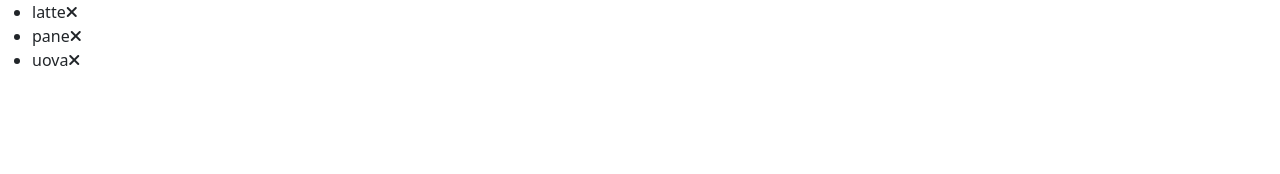
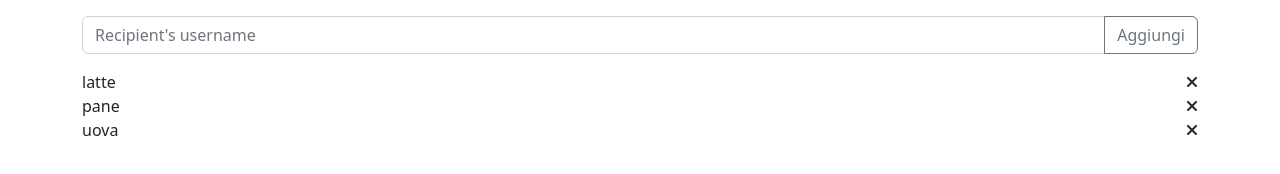
Before and after one commit to FrancescoPepi/vue-todolist, a plain HTML site: page index.html in a window 1280 px wide. Drawn offline with nearby package versions, Linux system fonts and the light colour scheme.

Commit message:
feat milestone 3

```diff
--- a/css/style.css
+++ b/css/style.css
@@ -1,3 +1,8 @@
 .barrato {
   text-decoration: line-through;
 }
+
+.canc {
+  display: flex;
+  justify-content: space-between;
+}
--- a/index.html
+++ b/index.html
@@ -44,14 +44,35 @@
     />
   </head>
   <body>
-    <div id="app">
-      <ul>
+    <div class="container" id="app">
+      <div class="input-group my-3">
+        <input
+          type="text"
+          class="form-control"
+          placeholder="Recipient's username"
+          aria-label="Recipient's username"
+          aria-describedby="button-addon2"
+          v-model="newTodo"
+        />
+        <button
+          class="btn btn-outline-secondary"
+          type="button"
+          id="button-addon2"
+          @click="pushNew()"
+        >
+          Aggiungi
+        </button>
+      </div>
+      <ul class="p-0">
         <li
           v-for="(element,index) in todoList"
           :class="(element.done)?'barrato':''"
+          class="canc"
         >
           <span @click="barra(index)"> {{element.item}} </span>
-          <i @click="removeItem(index)" class="fa-solid fa-xmark fa-l"></i>
+          <span>
+            <i @click="removeItem(index)" class="fa-solid fa-xmark fa-l"></i>
+          </span>
         </li>
       </ul>
     </div>
--- a/js/main.js
+++ b/js/main.js
@@ -17,6 +17,7 @@ createApp({
           done: false,
         },
       ],
+      newTodo: "",
     };
   },
   methods: {
@@ -30,5 +31,12 @@ createApp({
     removeItem(index) {
       this.todoList.splice(index, 1);
     },
+    pushNew() {
+      if (!this.newTodo == "")
+        this.todoList.unshift({
+          item: this.newTodo,
+          done: false,
+        });
+    },
   },
 }).mount("#app");
```
Also changed, not shown: 1 other file.
